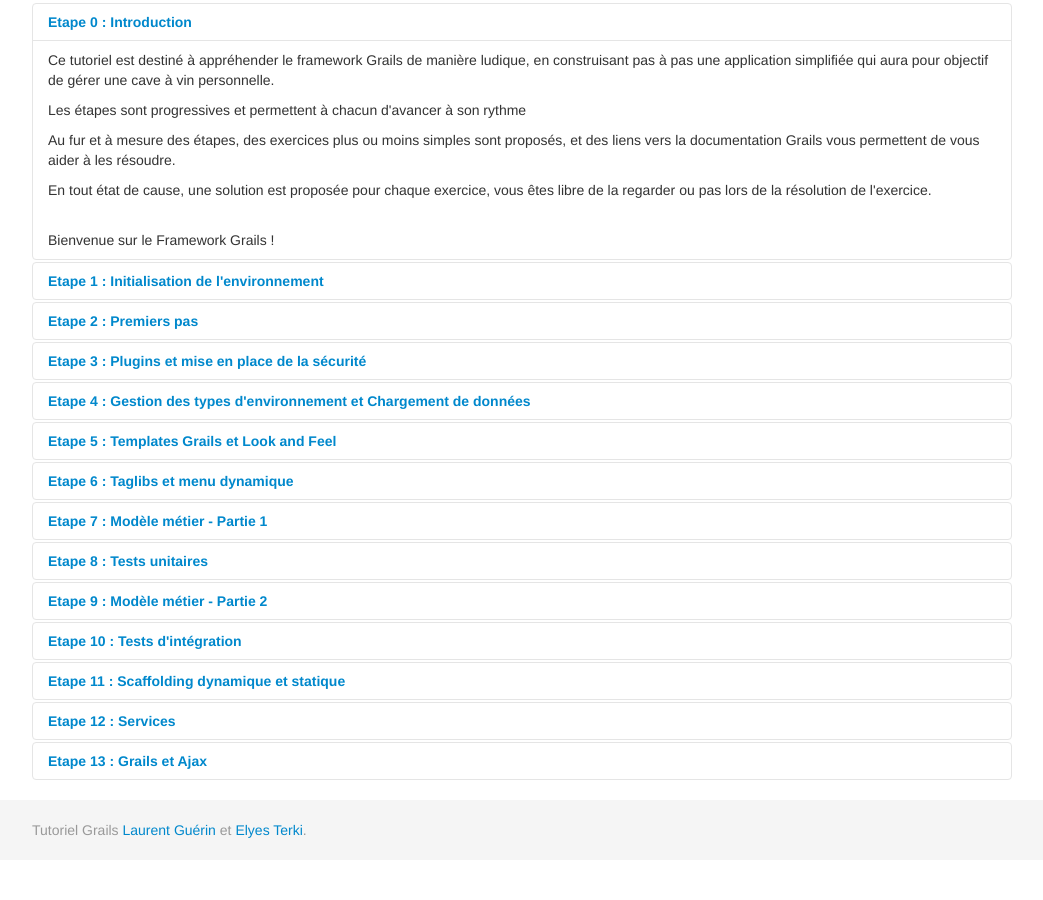
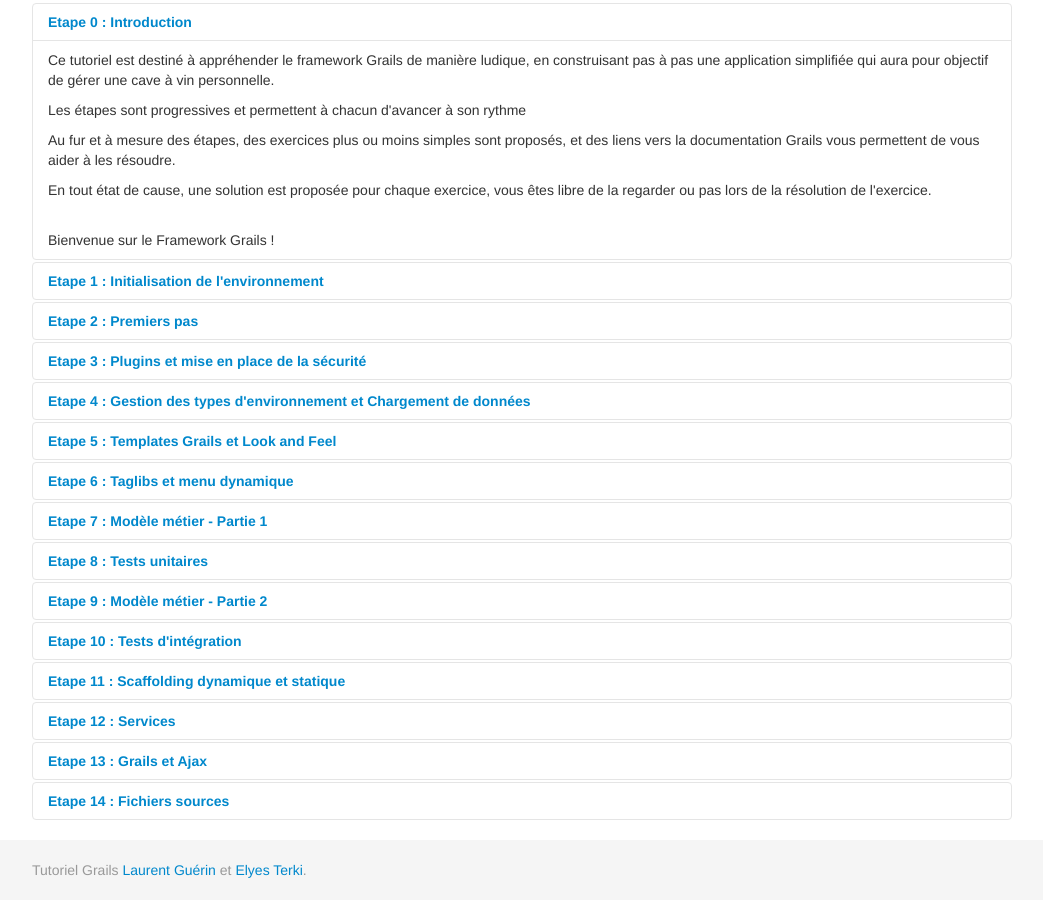
Before and after one commit to lguerin/grails-tutoriel, a plain HTML site: page index.html in a window 1280 px wide. Shown: the part 282-1182 px from the top of the page, without its empty margins (118-1161 px from the left). Before the commit the page ends 1142 px from the top, so only its background shows below. Drawn offline with Linux system fonts and the light colour scheme.

Commit message:
Add Step 14 : demo sources files

```diff
--- a/index.html
+++ b/index.html
@@ -1219,7 +1219,20 @@
 				</div>
 			</div>
 
-		</div>
+            <!-- Step 14 -->
+            <div class="accordion-group">
+                <div class="accordion-heading">
+                    <a class="accordion-toggle" data-toggle="collapse"
+                       data-parent="#accordion" href="#step14"> <strong>Etape 14 : Fichiers sources</strong> </a>
+                </div>
+                <div id="step14" class="accordion-body collapse">
+                    <div class="accordion-inner">
+                        <p>Les fichiers sources de l'application <strong>Cave à vin</strong> se trouvent <a href="https://github.com/lguerin/dojo-cave-vin" target="_blank">ici</a>.<p />
+                    </div>
+                </div>
+            </div>
+
+            </div>
 
 		<div id="push"></div>
 	</div>
```
